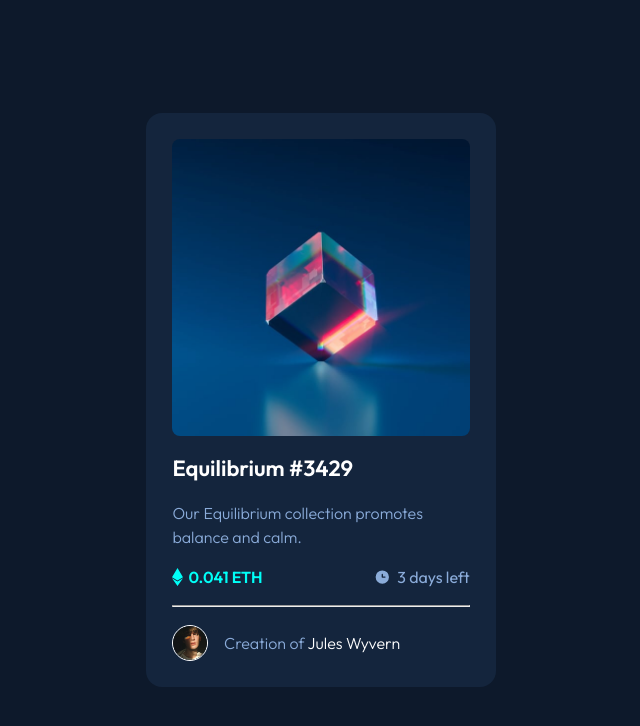
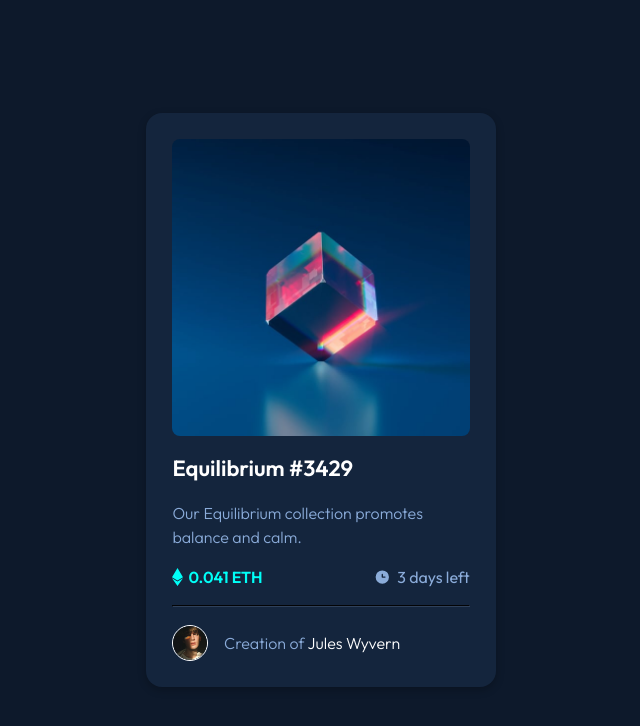
Before and after one commit to chucksterv/fem-nft-preview-card-component, a plain HTML site: page index.html in a window 1280 px wide. Shown: the whole page, without its empty margins (319-959 px from the left). Drawn offline with Linux system fonts and the light colour scheme.

Commit message:
added a border color to hr added a box shadow

```diff
--- a/scss/components/_hr.scss
+++ b/scss/components/_hr.scss
@@ -2,6 +2,7 @@
 
 hr {
   width: 100%;
-  color: clr(neutral, 300);
+  border-color: clr(neutral, 300);
+
   margin-top: 0;
 }
--- a/scss/layout/_grid.scss
+++ b/scss/layout/_grid.scss
@@ -10,6 +10,7 @@
 
   border-radius: 1rem;
   overflow: hidden;
+  box-shadow: rgba(0, 0, 0, 0.24) 0px 3px 8px;
 
   background-color: clr(neutral, 500);
 
```
Also changed, not shown: style.css, 1 other file.
